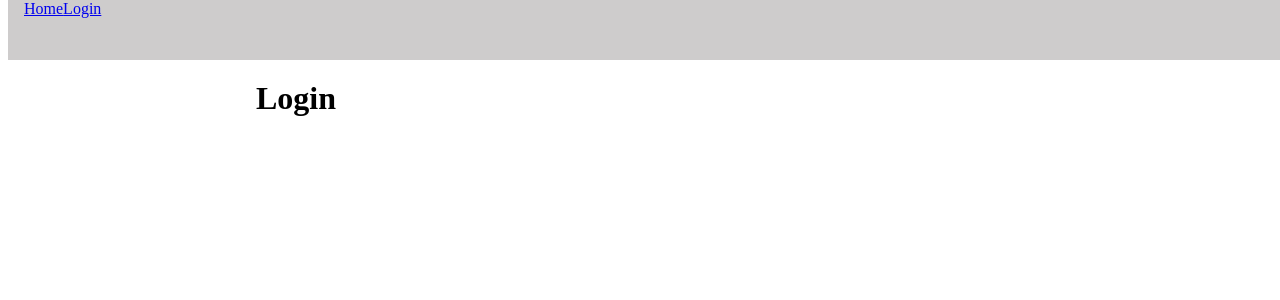
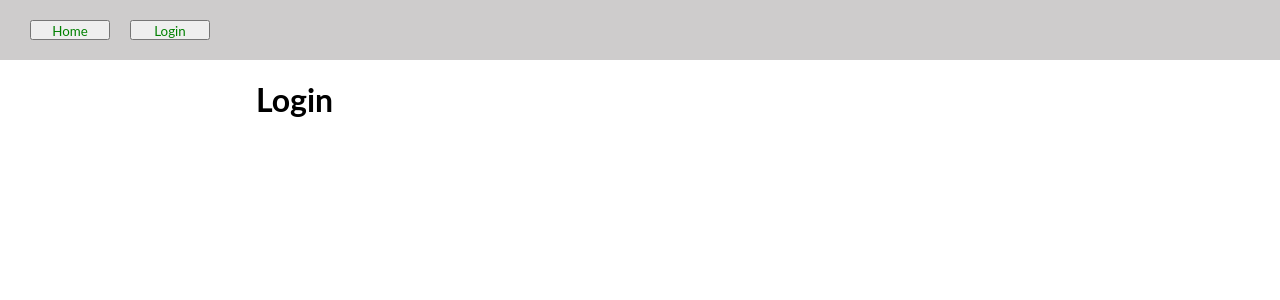
Before and after one commit to GitcrackerUK/Login, a React (Create React App) app: page /login in a window 1280 px wide. Shown: the top 300 px of the page. Built offline with nearby package versions, Linux system fonts and the light colour scheme; the HTML template or start-up script is replaced by a standard one; a web font is replaced by a local one.

Commit message:
jsconfig

```diff
--- a/public/index.html
+++ b/public/index.html
@@ -4,6 +4,7 @@
     <meta charset="utf-8" />
     <title>Styled Components</title>
     <link rel="preconnect" href="https://fonts.gstatic.com">
+
 <link href="https://fonts.googleapis.com/css2?family=Goldman&display=swap" rel="stylesheet">
   </head>
   <body>
--- a/src/App.jsx
+++ b/src/App.jsx
@@ -1,7 +1,7 @@
 import React from 'react';
 import { createGlobalStyle } from 'styled-components';
-import Home from './components/pages/home'
-import Login from './components/pages/login'
+import Home from 'components/pages/home'
+import Login from 'components/pages/login'
 
 import {
   BrowserRouter as Router,
@@ -12,8 +12,11 @@ import {
 
 const GlobalStyles = createGlobalStyle`
     body{
-
-
+      padding:0px;
+      margin:0px;
+    }
+    *{
+      font-family: 'Lato', sans-serif !important;
     }
 `;
 
--- /dev/null
+++ b/src/components/common/Button.js
@@ -0,0 +1,12 @@
+import styled from 'styled-components'
+
+const Button = styled.button`
+color:green;
+height:20px;
+width:80px;
+&:disabled{
+    /* color:black; */
+    opacity:0.7;
+}
+`
+export default Button
--- a/src/components/common/Header.jsx
+++ b/src/components/common/Header.jsx
@@ -1,6 +1,7 @@
 import React from 'react'
 import styled from 'styled-components'
 import { Link } from 'react-router-dom'
+import Button from 'components/common/Button'
 
 const HeaderWrapper = styled.header`
 height:60px;
@@ -11,20 +12,25 @@ padding:0 16px;
 position:fixed;
 top:0px;
 background-color:#cecccc;
-&:Link{
-   text-decoration:none;
-}
+padding:20px;
+`
+const StLink = styled(Link)`
+text-decoration:none;
+margin:0px 10px;
+font-family:'Lato', sans-serif;
+font-weight:500;
+color:green;
 `
 
 export default function Header() {
     return (
         <HeaderWrapper>
-            <Link to='/'>
-                Home
-           </Link>
-            <Link to='/login'>
-                Login
-           </Link>
+            <StLink to='/'>
+               <Button >Home</Button>
+           </StLink>
+            <StLink to='/login'>
+               <Button>Login</Button>
+           </StLink>
         </HeaderWrapper>
     )
 }
--- a/src/components/index.js
+++ /dev/null
@@ -1,4 +0,0 @@
-export * from './pages/login'
-export * from './pages/home'
-export * from './common/layout'
-export * from './common/Header'
--- a/src/components/pages/home.jsx
+++ b/src/components/pages/home.jsx
@@ -1,5 +1,5 @@
 import React from 'react'
-import Layout from '../common/layout'
+import Layout from 'components/common/layout'
 
 
 
--- a/src/components/pages/login.jsx
+++ b/src/components/pages/login.jsx
@@ -1,7 +1,6 @@
 import React from 'react'
-import Layout from '../common/layout'
+import Layout from 'components/common/layout'
 
-// import styled from "styled-components"
 
 export default function Login() {
     return (
```
Also changed, not shown: jsconfig.json (line endings or trailing spaces).
